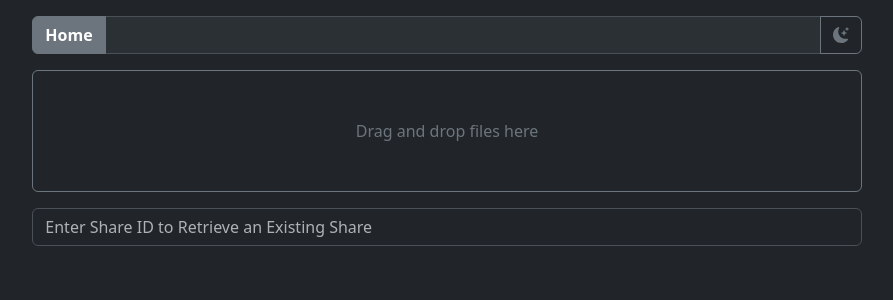
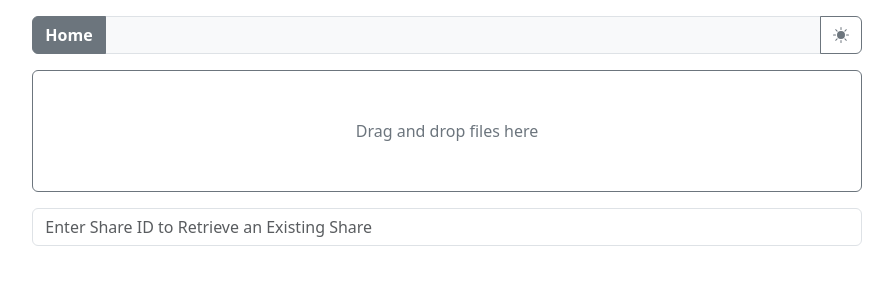
Before and after one commit to EnjoyBacon7/cbFiles, a React (Create React App) app in the folder web/: page / in a window 1280 px wide. Shown: the top 300 px of the page, without its empty margins (193-1086 px from the left). Built offline with nearby package versions, Linux system fonts and the light colour scheme.

Commit message:
Added system matching theme switching

```diff
--- a/web/src/components/CbHeader.js
+++ b/web/src/components/CbHeader.js
@@ -9,12 +9,20 @@ export function CbHeader(props) {
     const navigate = useNavigate();
 
     useEffect(() => {
-        const theme = localStorage.getItem("theme");
-        theme && setTheme(theme);
+        const darkTheme = window.matchMedia("(prefers-color-scheme: dark)")
+        if (darkTheme.matches) {
+            setTheme("dark");
+        } else {
+            setTheme("light");
+        }
     }, []);
 
+    window.matchMedia("(prefers-color-scheme: dark)").addEventListener("change", (e) => {
+        const newColorScheme = e.matches ? "dark" : "light";
+        setTheme(newColorScheme);
+    });
+
     useEffect(() => {
-        localStorage.setItem("theme", theme);
         document.documentElement.setAttribute("data-bs-theme", theme);
     }, [theme]);
 
```
